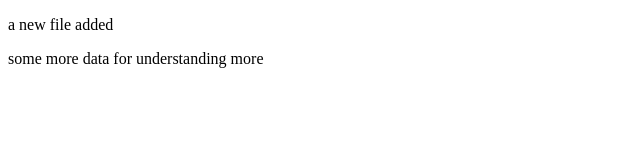
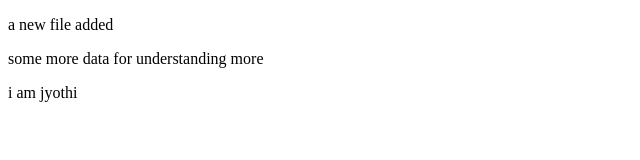
Before and after one commit to jyothilakshmi-123/datewithgit-sample, a plain HTML site: page new.html in a window 1280 px wide. Shown: the full height of the page, 0-640 px from the left. Drawn offline with Linux system fonts and the light colour scheme.

Commit message:
added more

```diff
--- a/new.html
+++ b/new.html
@@ -8,5 +8,6 @@
 <body>
    <p>a new file added</p>
    <p>some more data for understanding more</p>
+   <p>i am jyothi</p>
 </body>
 </html>
```
